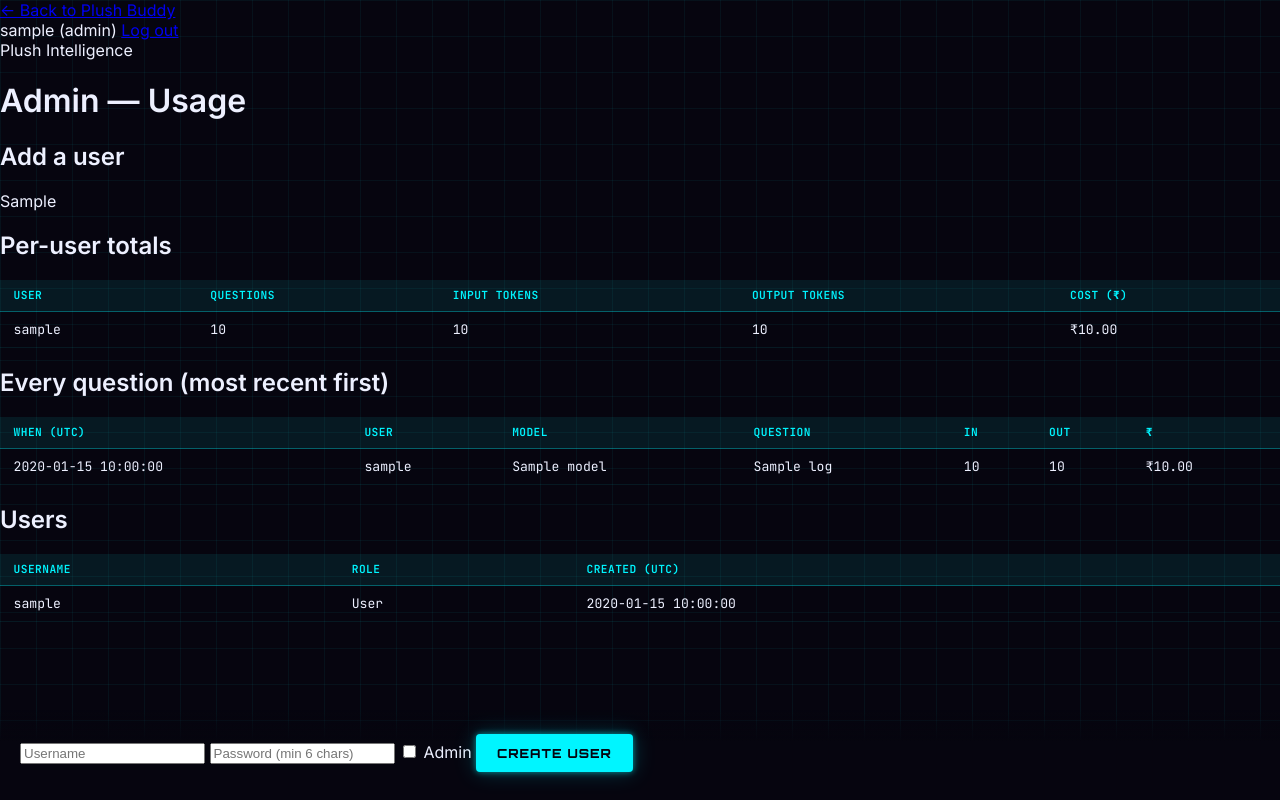
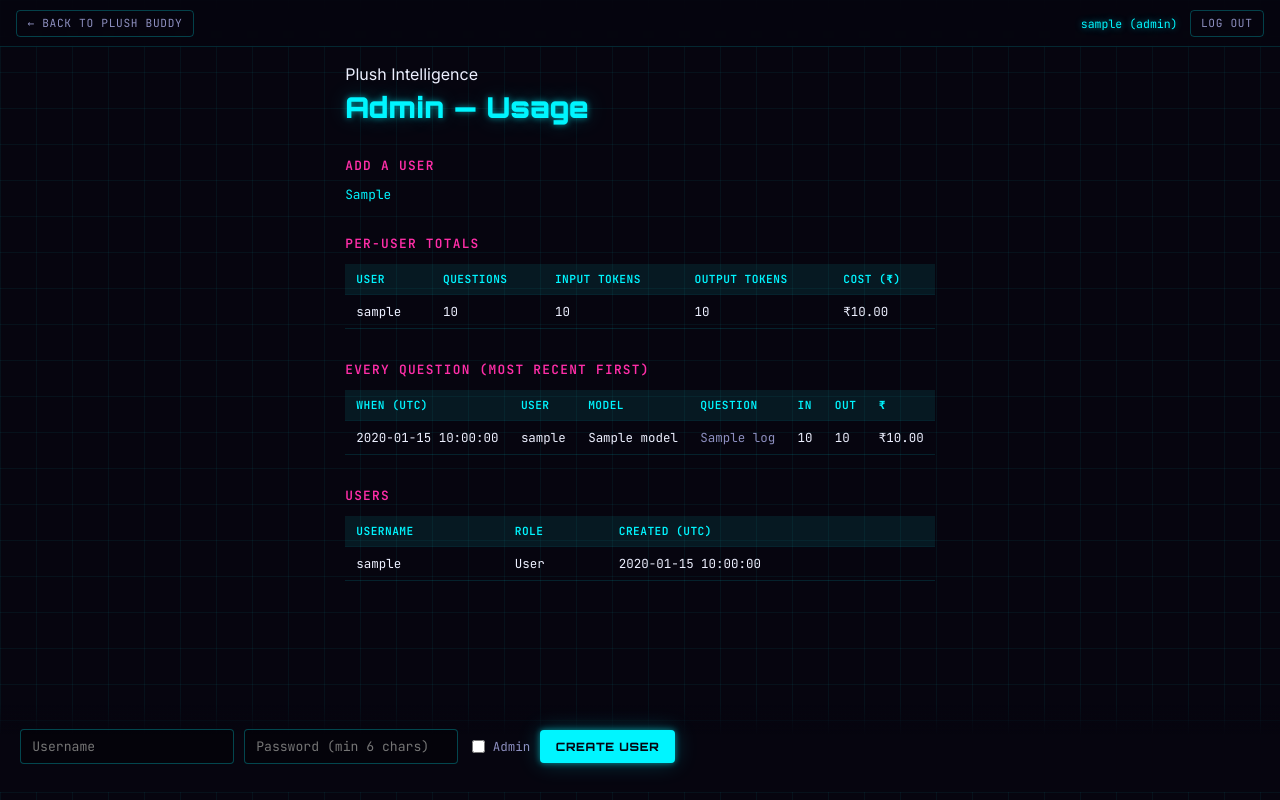
Before and after one commit to shivam-library-3115/ask-claude-app, a Flask app: template templates/admin.html in a window 1280 px wide. Run offline with Flask 3, Linux system fonts and the light colour scheme; the visitor is signed in with stand-in values (Sample User, id 1); the template is opened without the code that fills it: most values are stand-ins (such as "Sample title", 1, 10 or a date in 2020).

Commit message:
Update style.css

```diff
--- a/static/style.css
+++ b/static/style.css
@@ -464,6 +464,194 @@ button:not(:disabled):hover {
   min-width: 3.4em;
   text-align: right;
 }
+
+.topbar {
+  position: fixed;
+  top: 0;
+  left: 0;
+  right: 0;
+  display: flex;
+  align-items: center;
+  justify-content: space-between;
+  padding: 0.6rem 1rem;
+  background: rgba(6, 5, 15, 0.85);
+  border-bottom: 1px solid rgba(0, 245, 255, 0.15);
+  backdrop-filter: blur(6px);
+  z-index: 20;
+}
+
+.topbar-right { display: flex; align-items: center; gap: 0.75rem; }
+
+.topbar-user {
+  font-family: var(--font-mono);
+  font-size: 0.72rem;
+  color: var(--cyan);
+  text-shadow: var(--glow-cyan);
+}
+
+.topbar-btn {
+  font-family: var(--font-mono);
+  font-size: 0.7rem;
+  letter-spacing: 0.06em;
+  text-transform: uppercase;
+  color: var(--ink-soft);
+  text-decoration: none;
+  background: transparent;
+  border: 1px solid rgba(0, 245, 255, 0.25);
+  border-radius: 4px;
+  padding: 0.35rem 0.65rem;
+  cursor: pointer;
+  transition: color 0.15s ease, border-color 0.15s ease;
+}
+
+.topbar-btn:hover { color: var(--cyan); border-color: var(--cyan); }
+
+header { margin-top: 2.5rem; }
+
+.history-panel {
+  position: fixed;
+  top: 3rem;
+  left: 0;
+  bottom: 0;
+  width: 260px;
+  background: rgba(13, 11, 34, 0.97);
+  border-right: 1px solid rgba(0, 245, 255, 0.2);
+  padding: 1rem 0.75rem;
+  overflow-y: auto;
+  z-index: 15;
+}
+
+.history-head {
+  font-family: var(--font-mono);
+  font-size: 0.7rem;
+  letter-spacing: 0.12em;
+  text-transform: uppercase;
+  color: var(--magenta);
+  text-shadow: var(--glow-magenta);
+  margin-bottom: 0.75rem;
+}
+
+.history-date {
+  font-family: var(--font-mono);
+  font-size: 0.8rem;
+  color: var(--ink);
+  padding: 0.5rem 0.6rem;
+  border: 1px solid rgba(0, 245, 255, 0.15);
+  border-radius: 4px;
+  margin-bottom: 0.5rem;
+  cursor: pointer;
+  transition: border-color 0.15s ease, background 0.15s ease;
+}
+
+.history-date:hover { border-color: var(--cyan); background: rgba(0, 245, 255, 0.06); }
+.history-date .count { color: var(--ink-soft); font-size: 0.7rem; }
+.history-empty { font-family: var(--font-mono); font-size: 0.78rem; color: var(--ink-soft); }
+
+.history-heading {
+  font-family: var(--font-mono);
+  font-size: 0.75rem;
+  letter-spacing: 0.1em;
+  text-transform: uppercase;
+  color: var(--magenta);
+  text-shadow: var(--glow-magenta);
+  margin-bottom: 1rem;
+}
+
+.admin-wrap { max-width: 1100px; margin: 4rem auto 3rem; padding: 0 1.25rem; }
+
+.admin-title {
+  font-family: var(--font-display);
+  font-weight: 900;
+  font-size: 1.8rem;
+  color: var(--cyan);
+  text-shadow: var(--glow-cyan);
+  margin: 0.3rem 0 1.5rem;
+}
+
+.admin-section {
+  font-family: var(--font-mono);
+  font-size: 0.8rem;
+  letter-spacing: 0.1em;
+  text-transform: uppercase;
+  color: var(--magenta);
+  margin: 2rem 0 0.75rem;
+}
+
+.admin-table-scroll { overflow-x: auto; }
+
+.admin-table {
+  width: 100%;
+  border-collapse: collapse;
+  font-family: var(--font-mono);
+  font-size: 0.78rem;
+}
+
+.admin-table th, .admin-table td {
+  text-align: left;
+  padding: 0.5rem 0.7rem;
+  border-bottom: 1px solid rgba(0, 245, 255, 0.12);
+  white-space: nowrap;
+}
+
+.admin-table th { color: var(--cyan); }
+.admin-table td { color: var(--ink); }
+.admin-table .admin-q { white-space: normal; max-width: 380px; color: var(--ink-soft); }
+
+.admin-create-form {
+  display: flex;
+  flex-wrap: wrap;
+  align-items: center;
+  gap: 0.6rem;
+  margin-bottom: 0.5rem;
+}
+
+.admin-create-form input[type="text"],
+.admin-create-form input[type="password"] {
+  background: rgba(0, 0, 0, 0.3);
+  border: 1px solid var(--card-border);
+  border-radius: 4px;
+  color: var(--ink);
+  font-family: var(--font-mono);
+  font-size: 0.82rem;
+  padding: 0.5rem 0.7rem;
+}
+
+.admin-create-form input:focus { outline: none; border-color: var(--magenta); box-shadow: var(--glow-magenta); }
+
+.admin-check {
+  font-family: var(--font-mono);
+  font-size: 0.78rem;
+  color: var(--ink-soft);
+  display: flex;
+  align-items: center;
+  gap: 0.3rem;
+}
+
+.admin-create-form button {
+  font-family: var(--font-display);
+  font-weight: 700;
+  font-size: 0.72rem;
+  letter-spacing: 0.06em;
+  text-transform: uppercase;
+  background: var(--cyan);
+  color: #05040f;
+  border: none;
+  border-radius: 4px;
+  padding: 0.55rem 1rem;
+  cursor: pointer;
+  box-shadow: var(--glow-cyan);
+}
+
+.admin-create-form button:hover { background: var(--magenta); color: #0a0410; box-shadow: var(--glow-magenta); }
+
+.admin-msg {
+  font-family: var(--font-mono);
+  font-size: 0.8rem;
+  color: var(--cyan);
+  margin-bottom: 0.75rem;
+}
+
+.logout-link {
   position: fixed;
   top: 1rem;
   right: 1.25rem;
@@ -522,7 +710,8 @@ button:not(:disabled):hover {
   margin: 0 0 1.75rem;
 }
 
-.login-card input[type="password"] {
+.login-card input[type="password"],
+.login-card input[type="text"] {
   width: 100%;
   background: rgba(0, 0, 0, 0.3);
   border: 1px solid var(--card-border);
@@ -534,7 +723,8 @@ button:not(:disabled):hover {
   margin-bottom: 1.1rem;
 }
 
-.login-card input[type="password"]:focus {
+.login-card input[type="password"]:focus,
+.login-card input[type="text"]:focus {
   outline: none;
   border-color: var(--magenta);
   box-shadow: var(--glow-magenta);
```
